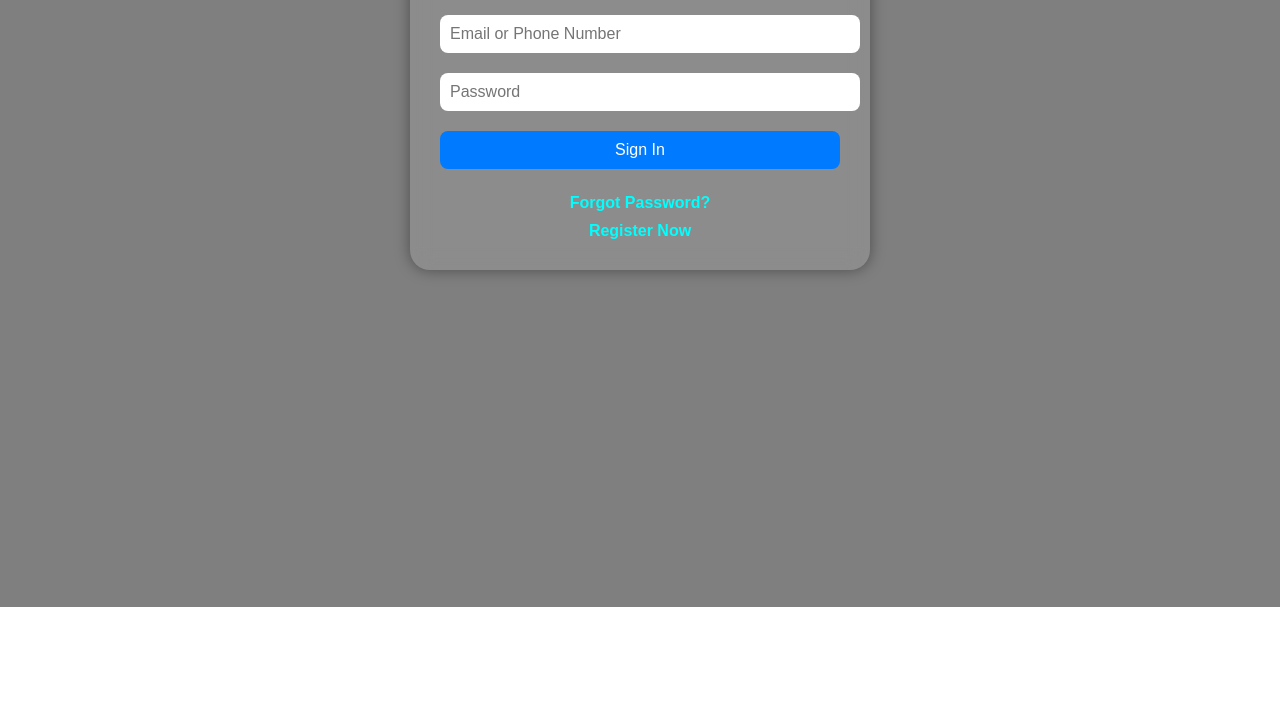
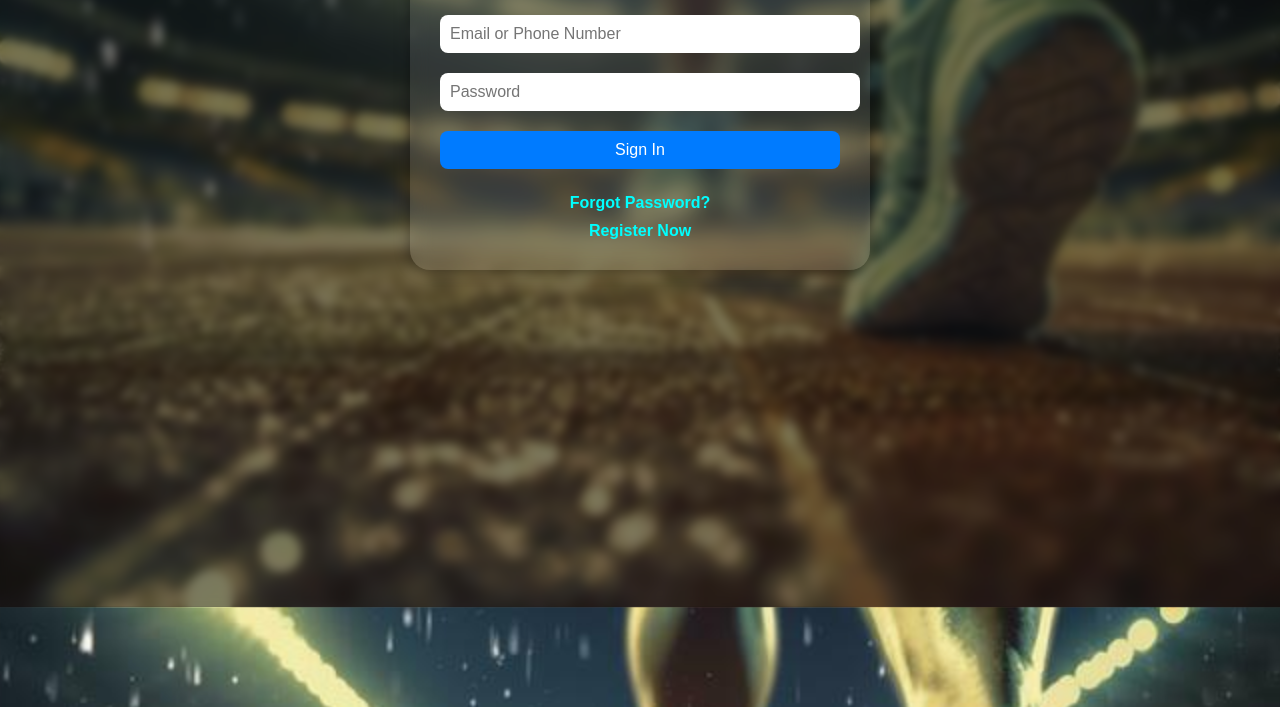
Before and after one commit to dawood-ali143/my-ecommerce-website, a plain HTML site: page Signin.html in a window 1280 px wide. Shown: the part 193-900 px from the top of the page. Drawn offline with Linux system fonts and the light colour scheme.

Commit message:
Update Signin.html

```diff
--- a/Signin.html
+++ b/Signin.html
@@ -8,7 +8,7 @@
     body {
       margin: 0;
       font-family: Arial, sans-serif;
-      background: url('image/run.jpg') no-repeat center center fixed;
+      background: url('./run.jpg') no-repeat center center fixed;
       background-size: cover;
       min-height: 100vh;
       overflow-y: auto;
```
